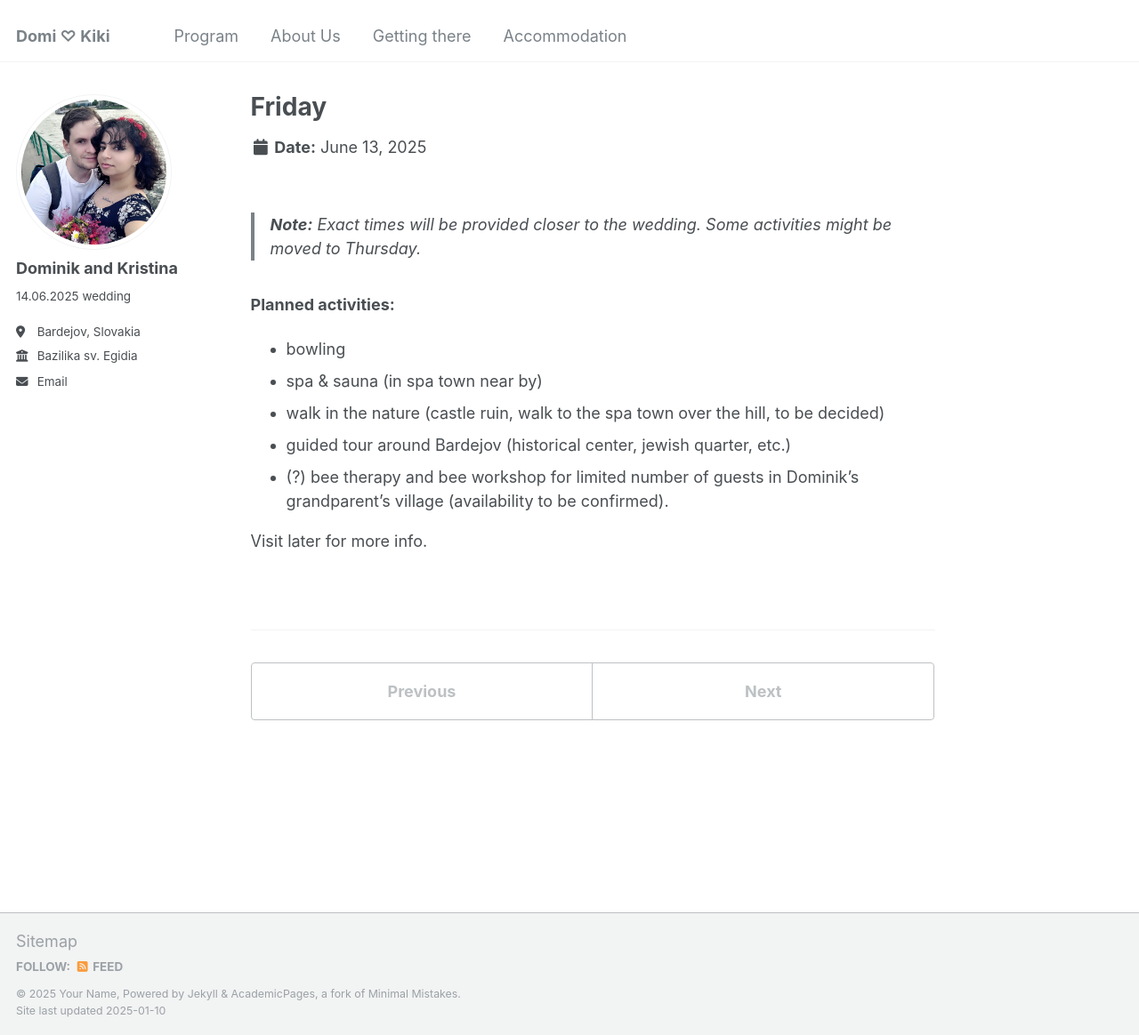
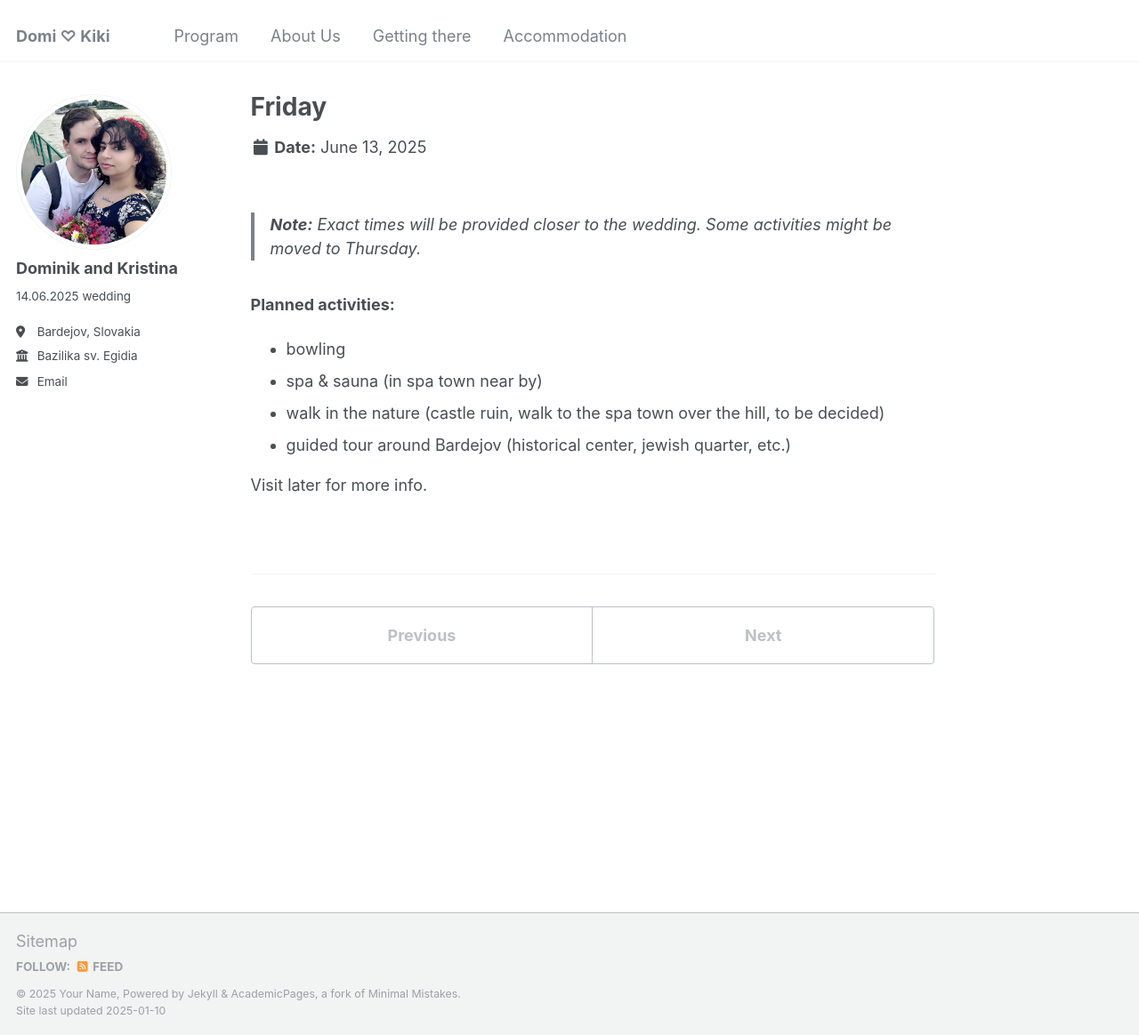
Before and after one commit to drohal3/domi-kiki, a Jekyll site: the page built from _program/2025-06-13-friday.md, in a window 1280 px wide and 1164 px high. Shown: the whole window at 89% size. Built offline with Jekyll 4.4.1, drawn with Linux system fonts in a browser that asks for light colours.

Commit message:
program update

```diff
--- a/_program/2025-06-13-friday.md
+++ b/_program/2025-06-13-friday.md
@@ -12,6 +12,5 @@ collection: program
 - spa & sauna (in spa town near by)
 - walk in the nature (castle ruin, walk to the spa town over the hill, to be decided)
 - guided tour around Bardejov (historical center, jewish quarter, etc.)
-- (?) bee therapy and bee workshop for limited number of guests in Dominik's grandparent's village (availability to be confirmed).
 
 Visit later for more info.
```
